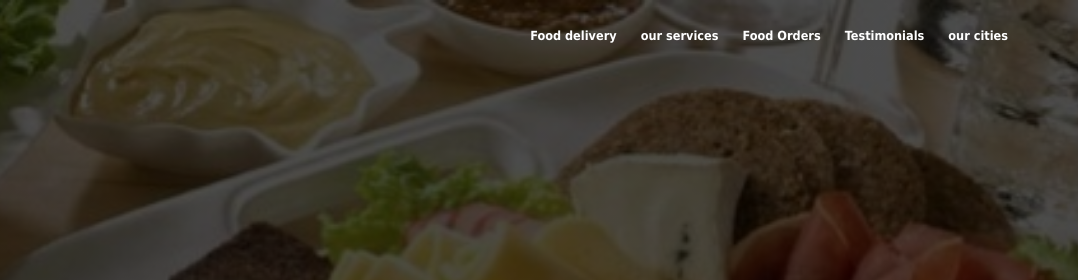
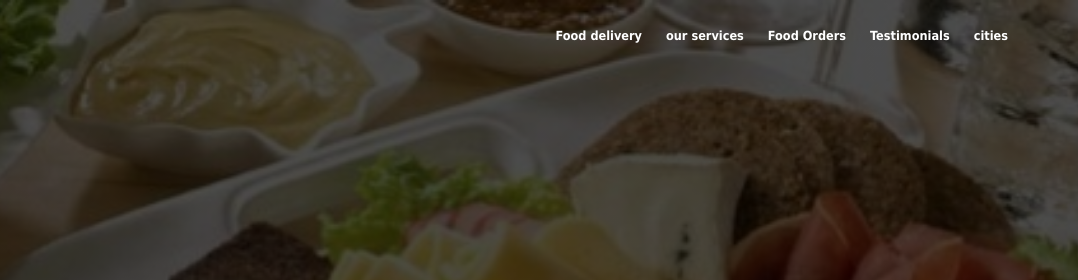
Before and after one commit to pramilagm/eueu, a plain HTML site: page index.html in a window 1280 px wide. Shown: the top 280 px of the page, 202-1280 px from the left. Drawn offline with nearby package versions, Linux system fonts and the light colour scheme; files that its build step writes are made by us from their sources.

Commit message:
changes made in index file

```diff
--- a/index.html
+++ b/index.html
@@ -24,7 +24,7 @@
     <li><a href="#">our services</a></li>
     <li><a href="#">Food Orders</a></li>
     <li><a href="#">Testimonials</a></li>
-    <li><a href="#">our cities</a></li>
+    <li><a href="#"> cities</a></li>
 
 
   </ul>
```
